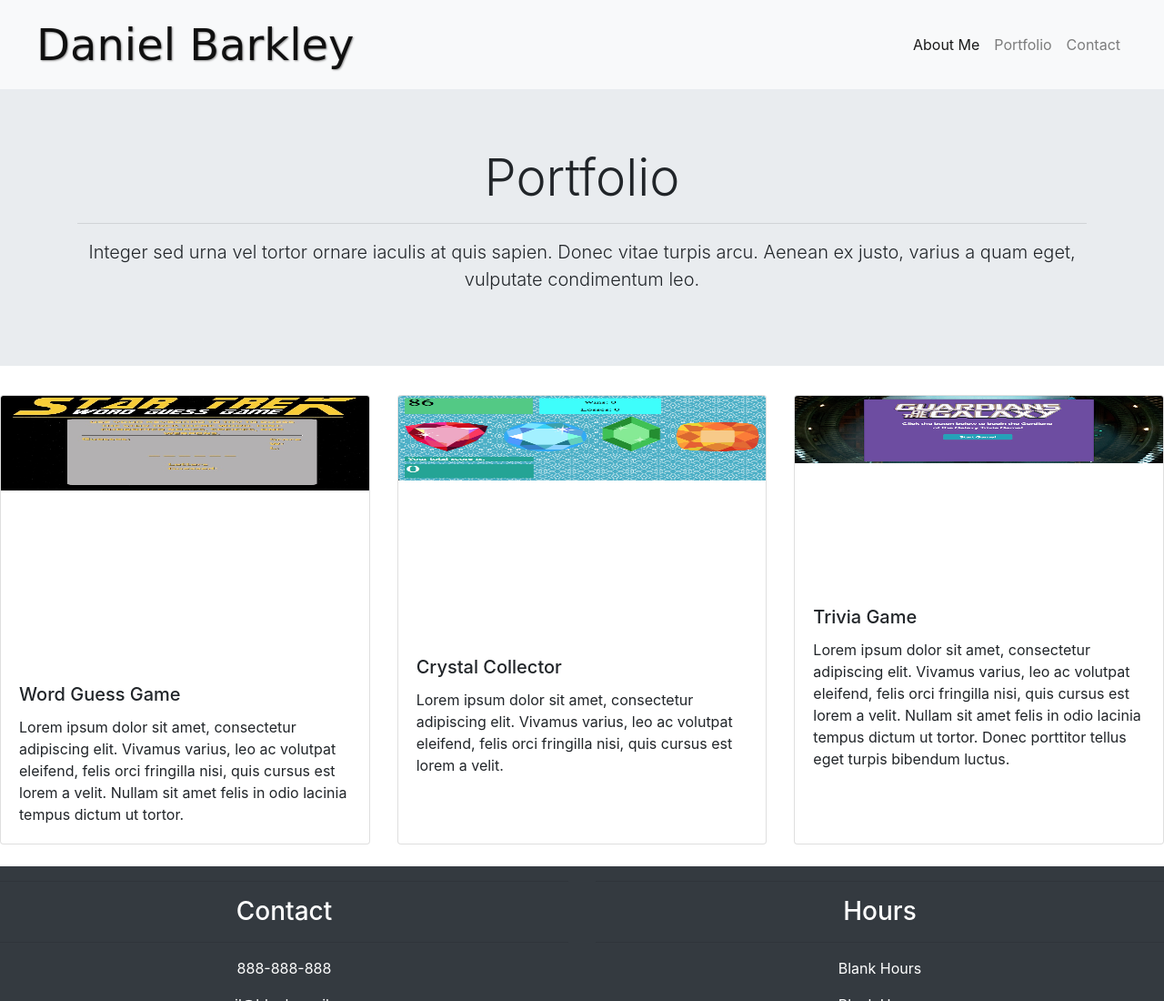
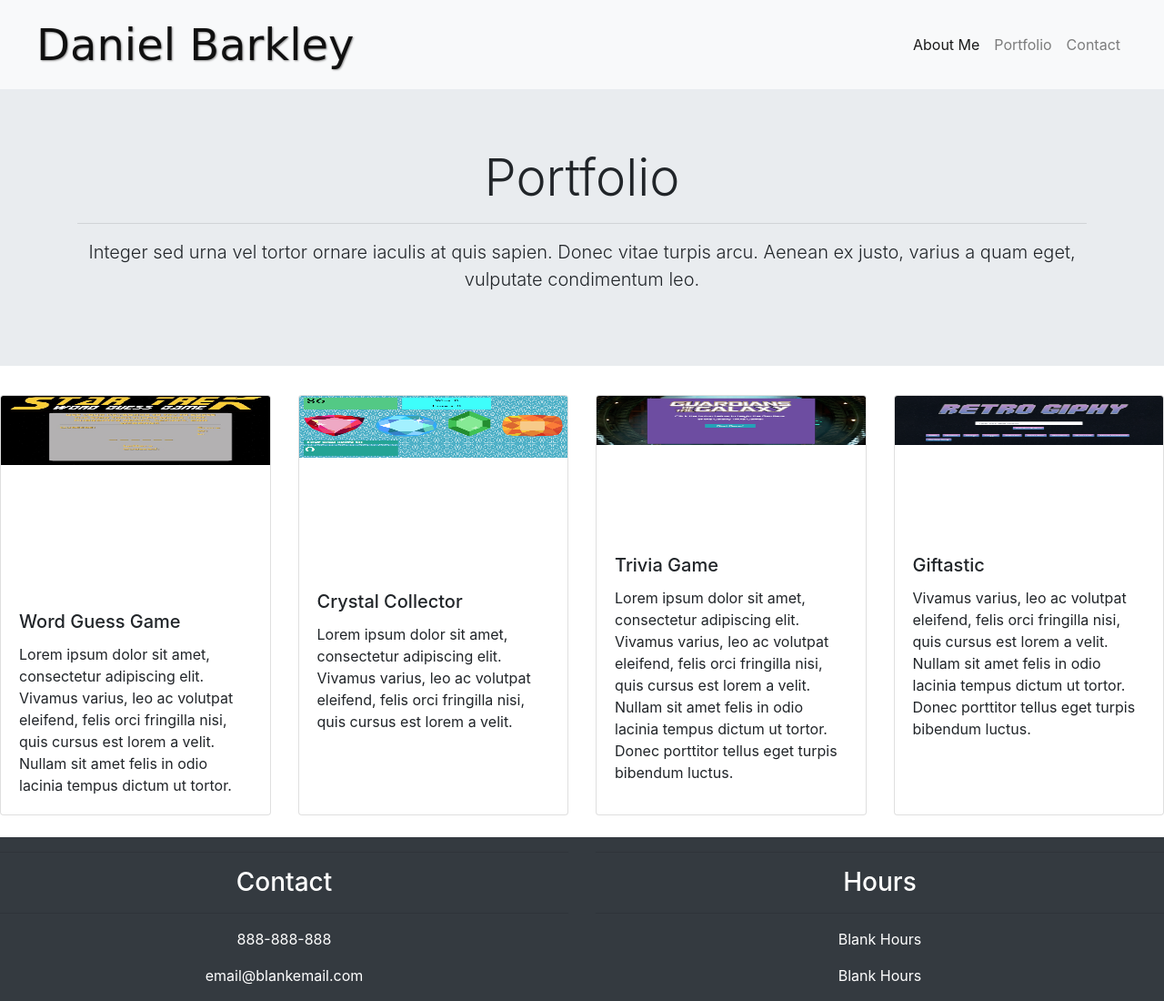
Before and after one commit to dbbarkley/Bootstrap-Portfolio, a plain HTML site: page portfolio.html in a window 1280 px wide. Shown: the top 1100 px of the page at 91% size. Drawn offline with nearby package versions, Linux system fonts and the light colour scheme; a web font is replaced by a local one.

Commit message:
Added Giftastic to Portfolio page.

```diff
--- a/portfolio.html
+++ b/portfolio.html
@@ -49,7 +49,7 @@
                   </div>
                 </div>
                 <div class="card">
-                  <a href="https://dbbarkley.github.io/unit-4-game/." target="_blank">
+                  <a href="https://dbbarkley.github.io/unit-4-game/" target="_blank">
                   <img class="card-img-top" src="images/game-pic.png" alt="Crystal Collector Game">
                   </a>
                   <div class="card-body">
@@ -58,7 +58,7 @@
                   </div>
                 </div>
                 <div class="card">
-                  <a href="https://dbbarkley.github.io/TriviaGame/." target="=_blank">
+                  <a href="https://dbbarkley.github.io/TriviaGame/" target="=_blank">
                   <img class="card-img-top" src="images/trivia-game.png" alt="Trivia Game">
                   </a>
                   <div class="card-body">
@@ -66,7 +66,17 @@
                     <p class="card-text">Lorem ipsum dolor sit amet, consectetur adipiscing elit. Vivamus varius, leo ac volutpat eleifend, felis orci fringilla nisi, quis cursus est lorem a velit. Nullam sit amet felis in odio lacinia tempus dictum ut tortor. Donec porttitor tellus eget turpis bibendum luctus.</p>
                   </div>
                 </div>
+                <div class="card">
+                  <a href="https://dbbarkley.github.io/GifTastic/" target="=_blank">
+                  <img class="card-img-top" src="images/Giftastic.png" alt="GifTastic">
+                  </a>
+                  <div class="card-body">
+                    <h5 class="card-title">Giftastic</h5>
+                    <p class="card-text">Vivamus varius, leo ac volutpat eleifend, felis orci fringilla nisi, quis cursus est lorem a velit. Nullam sit amet felis in odio lacinia tempus dictum ut tortor. Donec porttitor tellus eget turpis bibendum luctus.</p>
+                  </div>
+                </div>
               </div>
+            </div>
     <div class="containter-fluid bg-dark">
     <div class="row text-center text-white">
         <div class="col">
```
Also changed, not shown: images/Giftastic.png (added).
